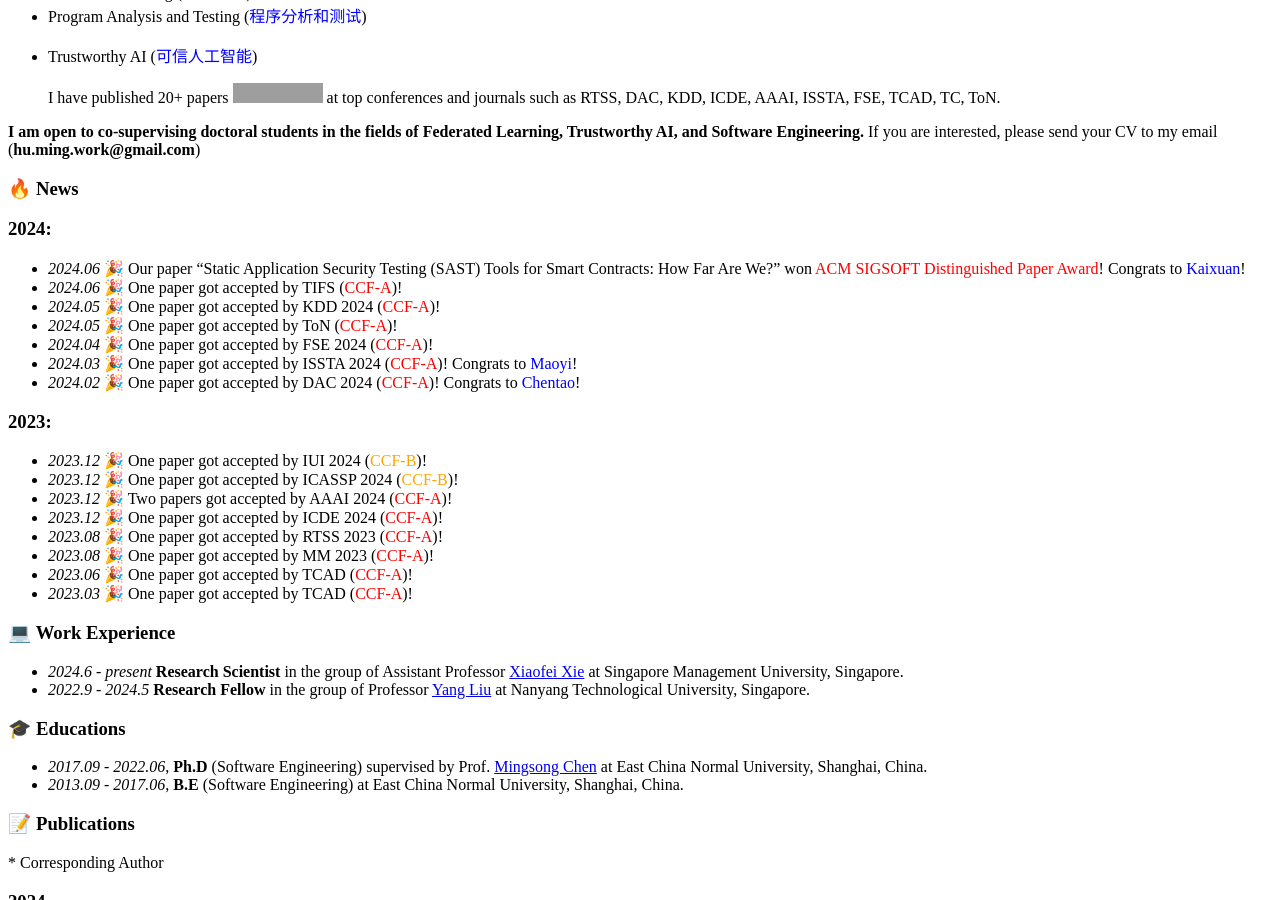
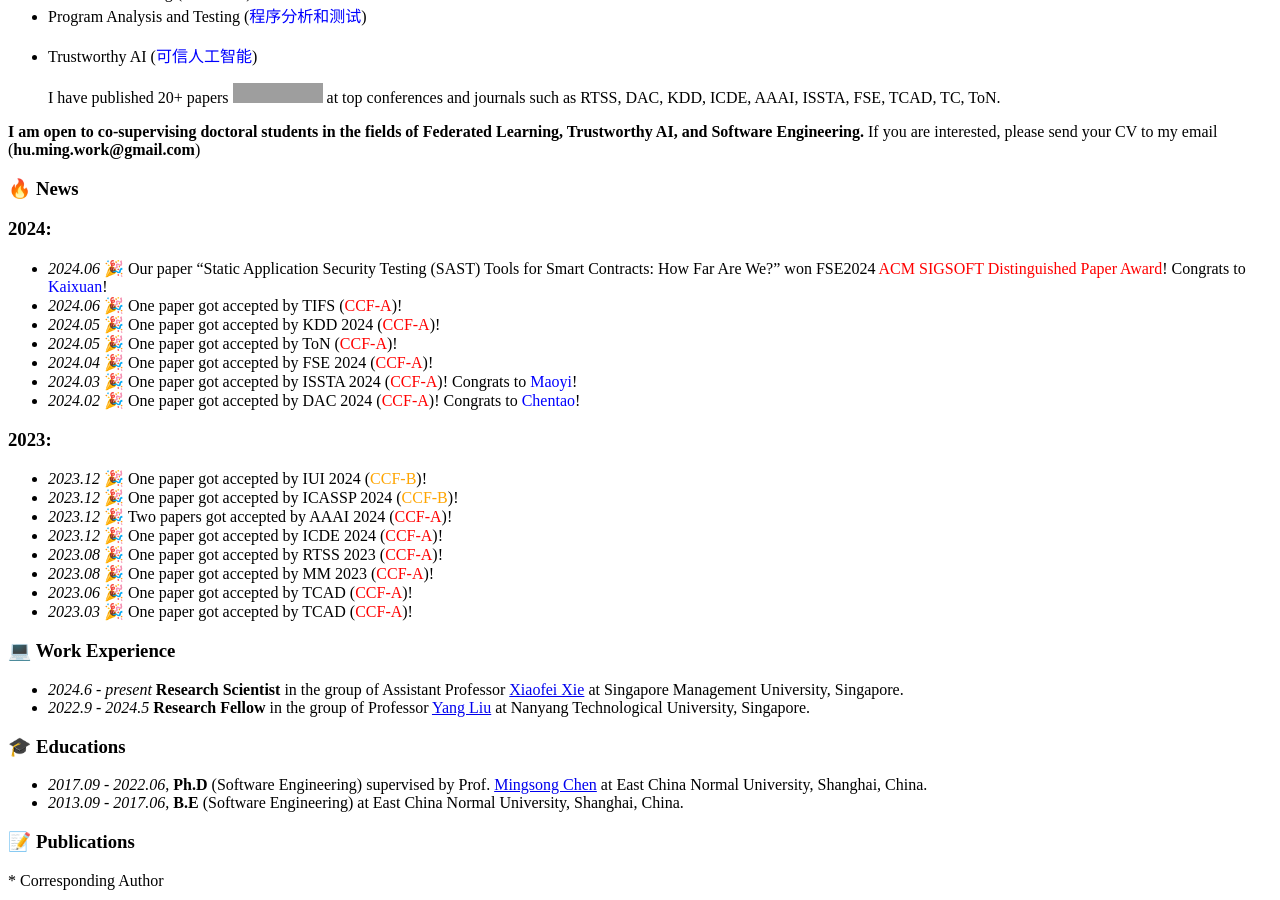
Before and after one commit to HUMingProfile/humingprofile.github.io, a Jekyll site: the page built from _pages/about.md, in a window 1280 px wide and 900 px high, scrolled down 1352 px. Built offline with Jekyll 4.4.1, drawn with Linux system fonts in a browser that asks for light colours; some web fonts are replaced; a script that is not in the unit is left out; some of the changed text lies outside the part shown; grey boxes are pictures that could not be loaded.

Commit message:
Update info

```diff
--- a/_pages/about.md
+++ b/_pages/about.md
@@ -36,7 +36,7 @@ If you are interested, please send your CV to my email (**hu.ming.work@gmail.com
 
 # 🔥 News
 ### 2024:
-- *2024.06* 🎉 Our paper “Static Application Security Testing (SAST) Tools for Smart Contracts: How Far Are We?” won <span style="color:red">ACM SIGSOFT Distinguished Paper Award</span>! Congrats to <span style="color:blue">Kaixuan</span>!
+- *2024.06* 🎉 Our paper “Static Application Security Testing (SAST) Tools for Smart Contracts: How Far Are We?” won FSE2024 <span style="color:red">ACM SIGSOFT Distinguished Paper Award</span>! Congrats to <span style="color:blue">Kaixuan</span>!
 - *2024.06* 🎉 One paper got accepted by TIFS (<span style="color:red">CCF-A</span>)!
 - *2024.05* 🎉 One paper got accepted by KDD 2024 (<span style="color:red">CCF-A</span>)!
 - *2024.05* 🎉 One paper got accepted by ToN (<span style="color:red">CCF-A</span>)!
@@ -142,7 +142,7 @@ If you are interested, please send your CV to my email (**hu.ming.work@gmail.com
 <span class='anchor' id='-awards'></span>
 
 # 🏅 Honors and Awards
-- *2024* ACM SIGSOFT Distinguished Paper Award
+- *2024* ACM SIGSOFT Distinguished Paper Award, FSE2024
 - *2022* Outstanding Graduates, Shanghai
 - *2021* National Scholarship
 - *2021* Excellent Student of ECNU
```
